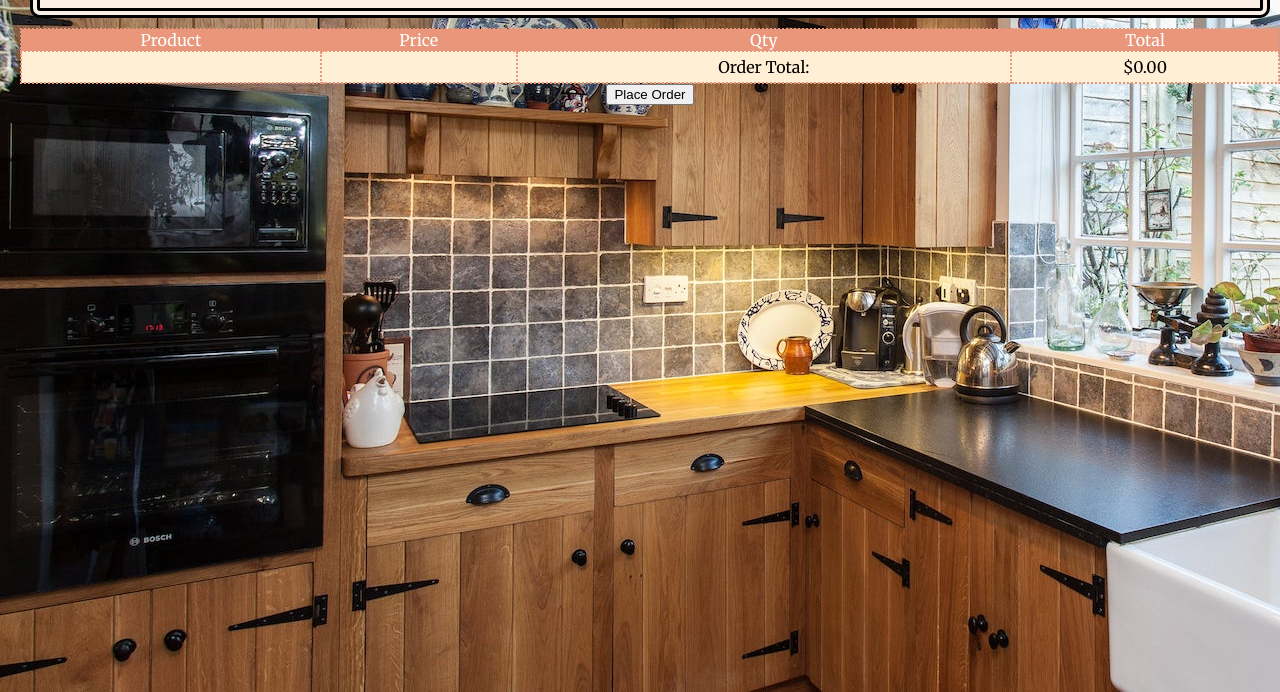
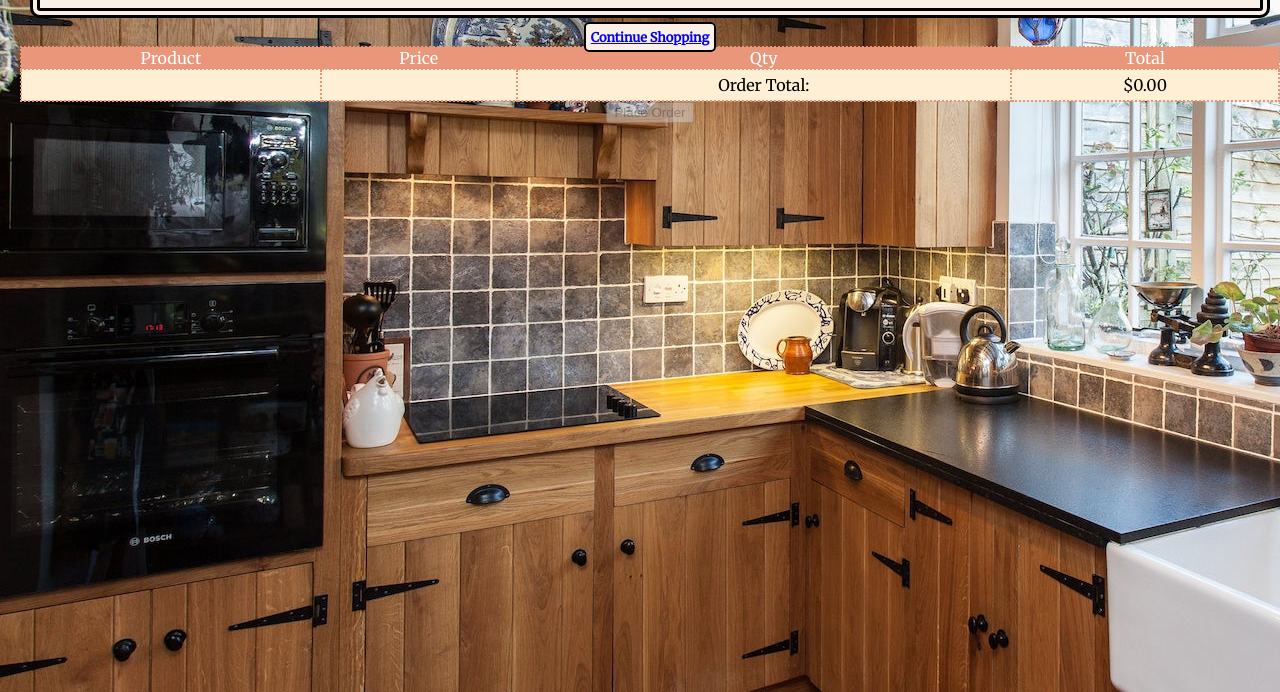
Before and after one commit to jlaurentpdx/jojos-kitchen, a website with bundled scripts: page cart/index.html in a window 1280 px wide. Shown: the part 108-800 px from the top of the page. Built offline with nearby package versions, Linux system fonts and the light colour scheme.

Commit message:
added anchors between pages, disabled orderButton on empty cart

```diff
--- a/cart/index.html
+++ b/cart/index.html
@@ -14,6 +14,7 @@
 </head>
 <body>
     <h1>Your Cart</h1>
+    <a href="../index.html">Continue Shopping</a>
     <table>
         <thead>
             <th>Product</th>
@@ -21,7 +22,7 @@
             <th>Qty</th>
             <th>Total</th>
         </thead>
-        <tbody id="table-body"> <!-- make empty later -->
+        <tbody id="table-body">
 
         </tbody>
         <tfoot>
--- a/cart/render-cart.js
+++ b/cart/render-cart.js
@@ -19,6 +19,9 @@ const tdOrderTotal = document.getElementById('order-total');
 tdOrderTotal.textContent = toUSD(orderTotal);
 
 const orderButton = document.getElementById('order-button');
+
+if (cart.length <= 0) orderButton.disabled = true;
+
 orderButton.addEventListener('click', () => {
     clearCart();
     window.location.replace('..');
--- a/styles/style.css
+++ b/styles/style.css
@@ -29,7 +29,7 @@ h1, h2, footer {
     font-family: 'Pacifico', cursive;
 }
 
-p {
+p, a {
     font-family: 'Merriweather', serif;
     font-weight: bold;
     text-align: center;
@@ -47,7 +47,6 @@ h1 {
 
 h2 {
     font-size: 2.5rem;
-    margin: 10px 0 0 0;
     background-color: linen;
     border: 4px dotted black;
     border-radius: 5px;
@@ -57,6 +56,14 @@ h2 {
 img {
     width: 220px;
     border: 1px double black;
+}
+
+a {
+    font-size: 0.8rem;
+    margin: 20px;
+    background-color: linen;
+    border: 2px solid black;
+    border-radius: 5px;
 }
 
 .spice-card {
```
